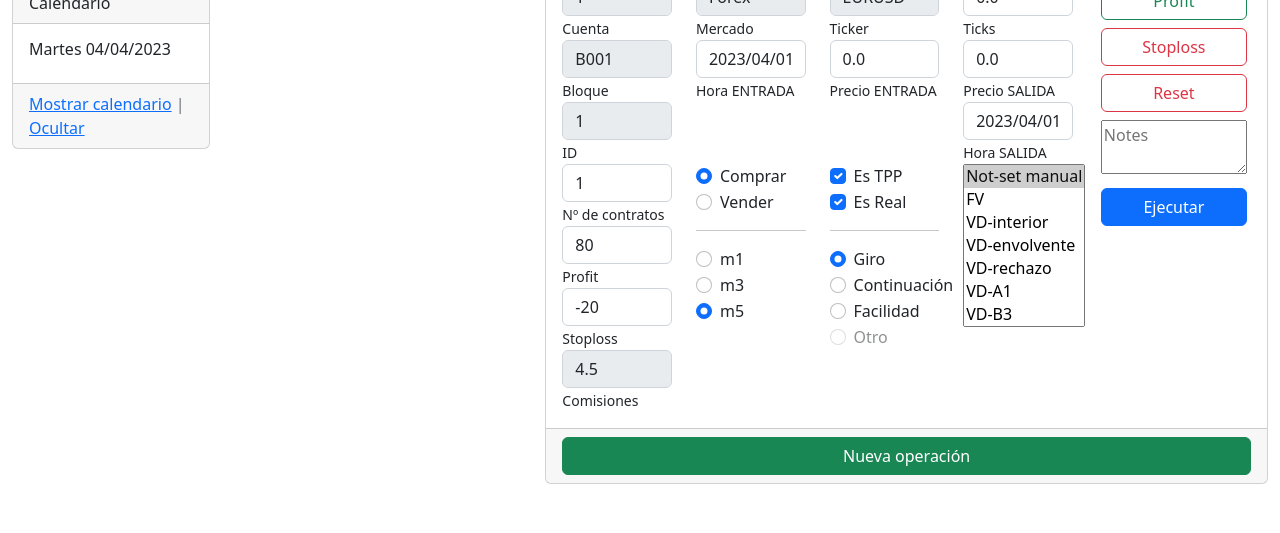
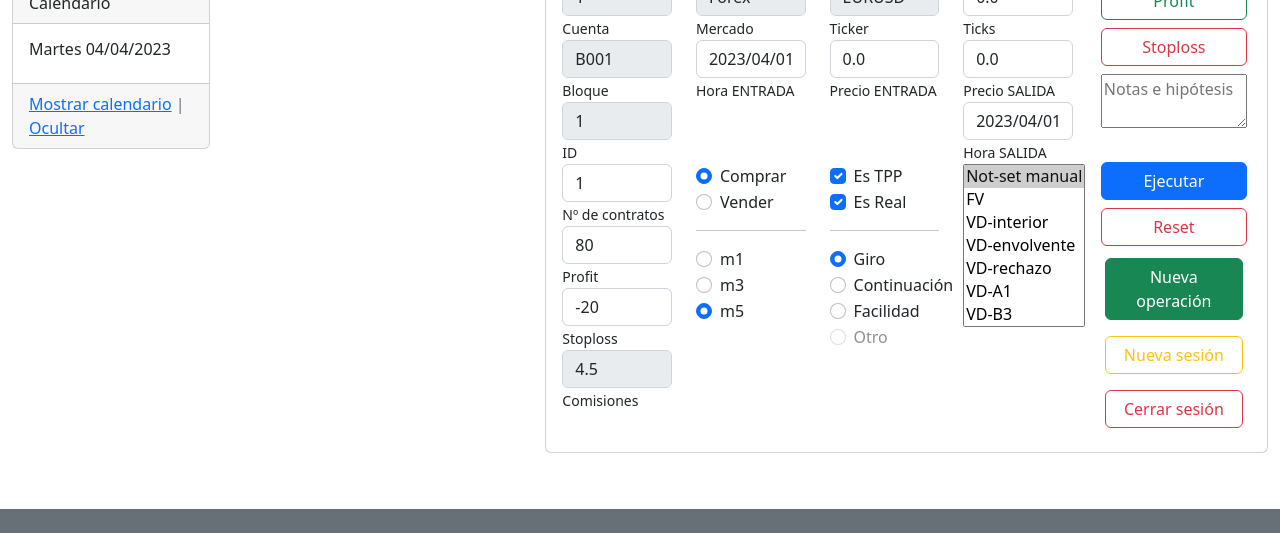
Before and after one commit to rodegonzalez/RoTrading-FRONT-Angular, an Angular app: page /operativa in a window 1280 px wide. Shown: the part 313-846 px from the top of the page. Built offline with nearby package versions, Linux system fonts and the light colour scheme; no server answers.

Commit message:
Rediseño - Ok

```diff
--- a/src/app/components/op-components/op-operations/op-panel-operations-new/op-panel-new-operation.component.html
+++ b/src/app/components/op-components/op-operations/op-panel-operations-new/op-panel-new-operation.component.html
@@ -197,19 +197,15 @@
                     </div>
                   </div>
 
+
+
                   <div class="row">
                     <div class="col">
-                      <div class="form-group  d-block w-100 p-1">
-                        <button type="button" id="reset" class="btn btn-outline-danger w-100">Reset</button>
-                      </div>
+                      <DIV class="formgroup d-block w-100 p-1 pb-4"><textarea class="w-100" placeholder="Notas e hipótesis"></textarea></DIV>
                     </div>
                   </div>
 
-                  <div class="row">
-                    <div class="col">
-                      <DIV class="formgroup d-block w-100 p-1"><textarea class="w-100" placeholder="Notes"></textarea></DIV>
-                    </div>
-                  </div>
+
 
                   <div class="row">
                     <div class="col">
@@ -219,6 +215,39 @@
                     </div>
                   </div>
 
+                  <div class="row">
+                    <div class="col">
+                      <div class="form-group  d-block w-100 p-1">
+                        <button type="button" id="reset" class="btn btn-outline-danger w-100">Reset</button>
+                      </div>
+                    </div>
+                  </div>
+                  <div class="row">
+                  <div class="col">
+                    <div class="form-group  d-block w-100 p-1">
+                      <div class="form-group d-block w-100 p-1">
+                        <button type="button" class="btn btn-success w-100" (click)="newOperation()">Nueva operación</button></div>
+                    </div>
+                  </div>
+                </div>
+
+                <div class="row">
+                  <div class="col">
+                    <div class="form-group  d-block w-100 p-1">
+                      <div class="form-group d-block w-100 p-1">
+                        <button type="button" class="btn btn-outline-warning w-100" (click)="newOperation()">Nueva sesión</button></div>
+                    </div>
+                  </div>
+                </div>
+
+                <div class="row">
+                  <div class="col">
+                    <div class="form-group  d-block w-100 p-1">
+                      <div class="form-group d-block w-100 p-1">
+                        <button type="button" class="btn btn-outline-danger w-100" (click)="newOperation()">Cerrar sesión</button></div>
+                    </div>
+                  </div>
+                </div>
           </div>
 
     </div>
@@ -230,9 +259,6 @@
     <!-- ----------------------------------------------------------------------------------------------------- -->
     <!-- ----------------------------------------------------------------------------------------------------- -->
 
-    <div class="card-footer">
-      <button type="button" class="btn btn-success w-100" (click)="newOperation()">Nueva operación</button>
-    </div>
 
   </div>
 
```
